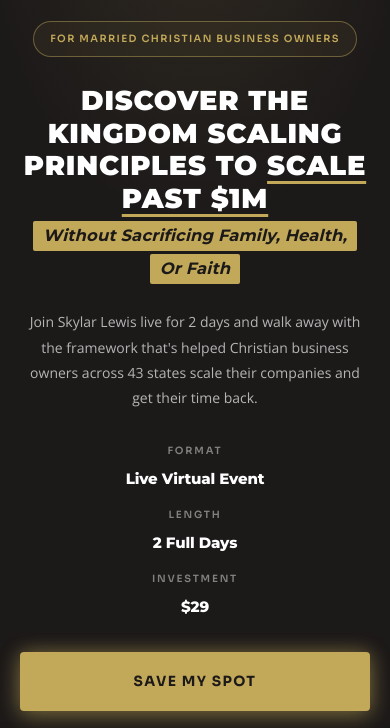
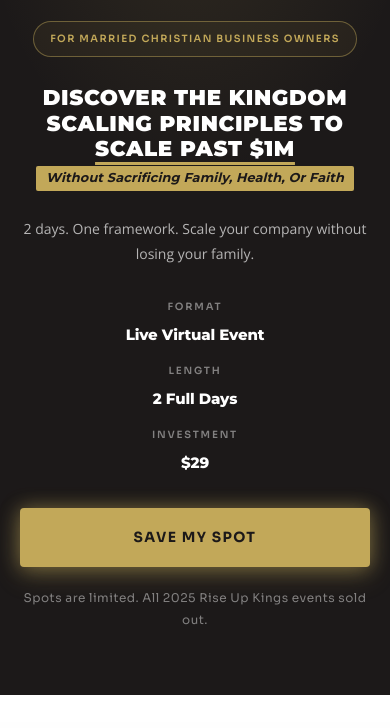
Before and after one commit to jmadops/kingdom-scaling-principles, a plain HTML site: page kingdom-business-principles-lp/index.html in a window 390 px wide. Shown: the part 83-811 px from the top of the page. Drawn offline with nearby package versions, Linux system fonts and the light colour scheme; a script that the page names is missing.

Commit message:
Update subheadline, shrink mobile h1 to fit 2 lines

```diff
--- a/kingdom-business-principles-lp/index.html
+++ b/kingdom-business-principles-lp/index.html
@@ -27,7 +27,7 @@
             <img src="assets/ruk-logo.png" alt="Rise Up Kings" class="hero-logo">
             <span class="callout-pill">For Married Christian Business Owners</span>
             <h1>Discover the Kingdom Scaling Principles To <span class="hero-underline">Scale Past $1M</span><br><span class="hero-tagline">Without Sacrificing Family, Health, Or&nbsp;Faith</span></h1>
-            <p class="hero-sub">Join Skylar Lewis live for 2 days and walk away with the framework that's helped Christian business owners across 43 states scale their companies and get their time back.</p>
+            <p class="hero-sub">2 days. One framework. Scale your company without losing your family.</p>
             <div class="event-meta">
                 <div class="meta-item">
                     <span class="meta-label">Format</span>
--- a/kingdom-business-principles-lp/styles.css
+++ b/kingdom-business-principles-lp/styles.css
@@ -1001,7 +1001,7 @@ h1, h2, h3, h4, h5, h6 {
     }
 
     .hero h1 {
-        font-size: clamp(26px, 7vw, 36px);
+        font-size: clamp(22px, 5.8vw, 32px);
     }
 
     .hero-sub {
@@ -1147,7 +1147,7 @@ h1, h2, h3, h4, h5, h6 {
     }
 
     .hero h1 {
-        font-size: clamp(22px, 7vw, 28px);
+        font-size: clamp(20px, 5.5vw, 24px);
         letter-spacing: 0.03em;
     }
 
```
